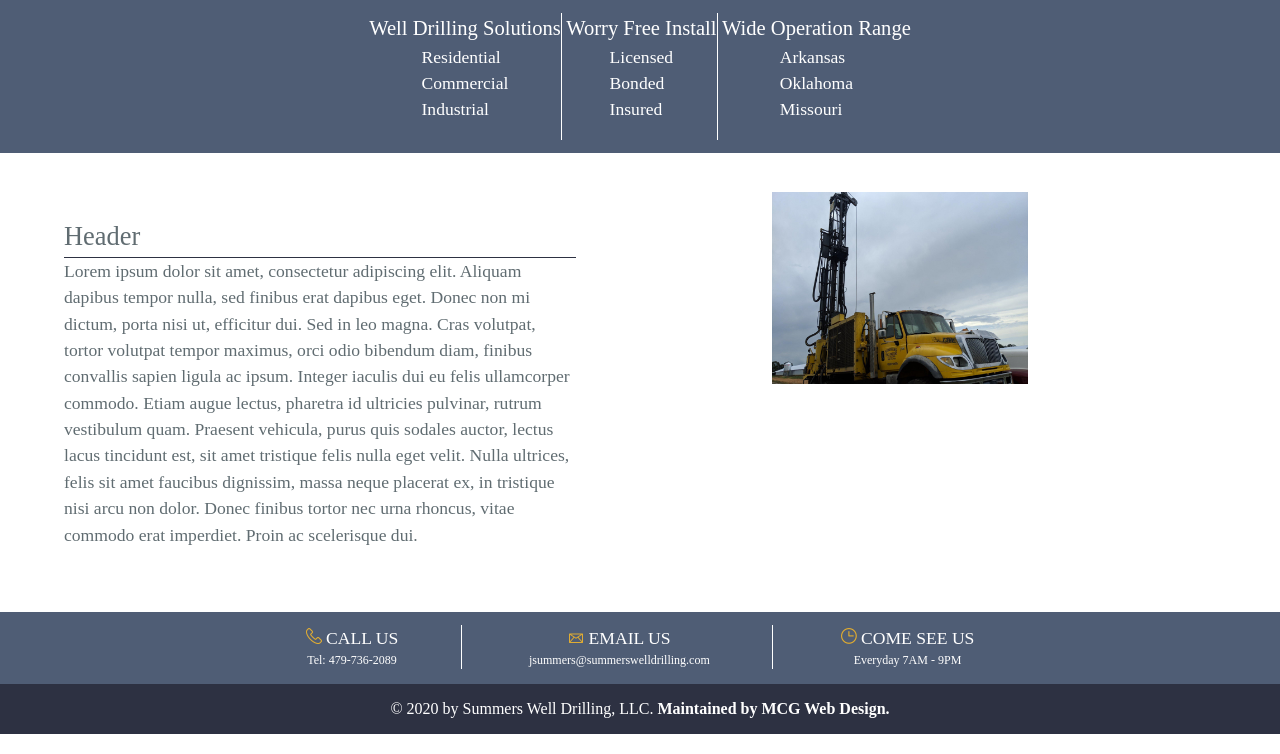
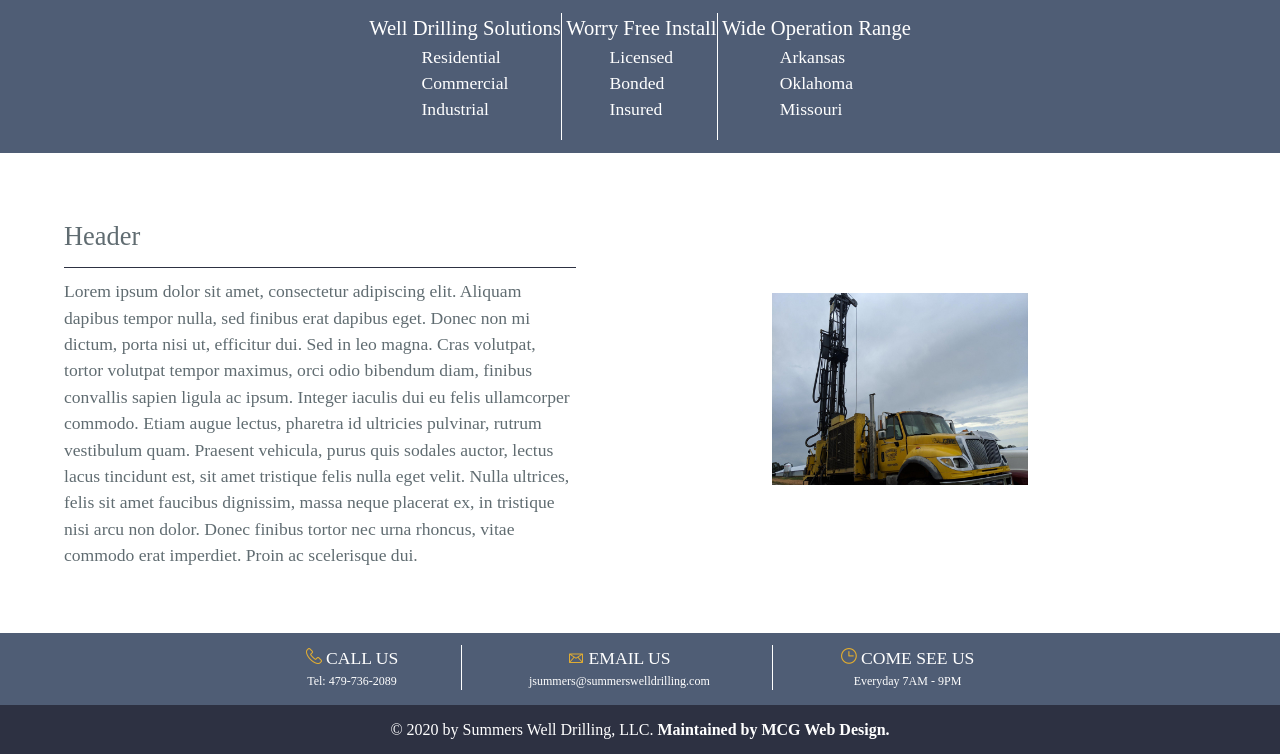
Before and after one commit to jamess999888/SummersDrilling, a Jekyll site: the page built from index.md, in a window 1280 px wide. Shown: the part 622-1376 px from the top of the page. Built offline with Jekyll 4.4.1, drawn with Linux system fonts in a browser that asks for light colours; our own code applies the rules of GitHub Pages for plain Markdown files.

Commit message:
fixing up styling

```diff
--- a/css/style.css
+++ b/css/style.css
@@ -1150,13 +1150,13 @@ ul.topnav li.right {
     display: inline-block;
     width: 50%;
     padding: 5% 5%;
-    vertical-align: top;
+    vertical-align: middle;
+    height: 100%;
 }
 
 .content-right {
     display: inline-block;
     width: 40%;
-    padding-top: 3%;
     text-align: center;
     vertical-align: middle;
 }
@@ -1167,6 +1167,11 @@ ul.topnav li.right {
 
 .content-left-header {
     border-bottom: 1px solid #2D3142;
+    padding-bottom: 2%;
+}
+
+.content-left-body {
+    padding-top: 2%;
 }
 
 
```
